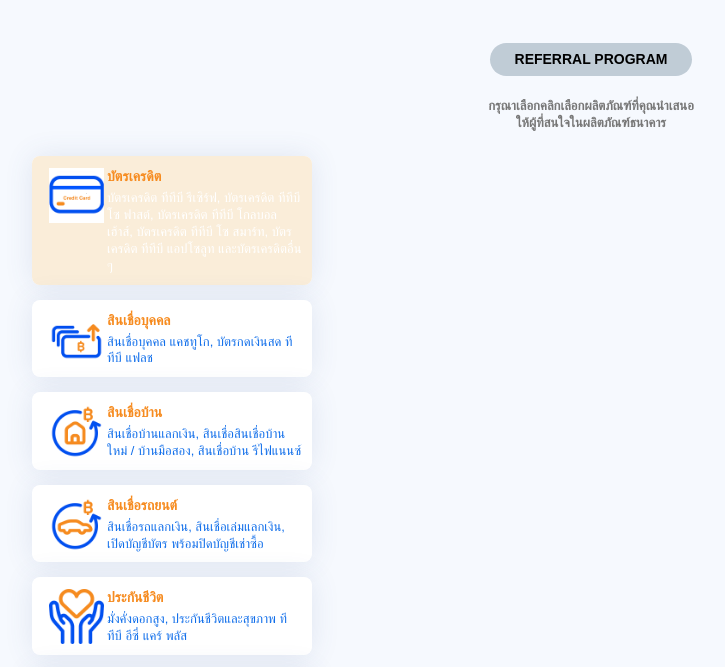
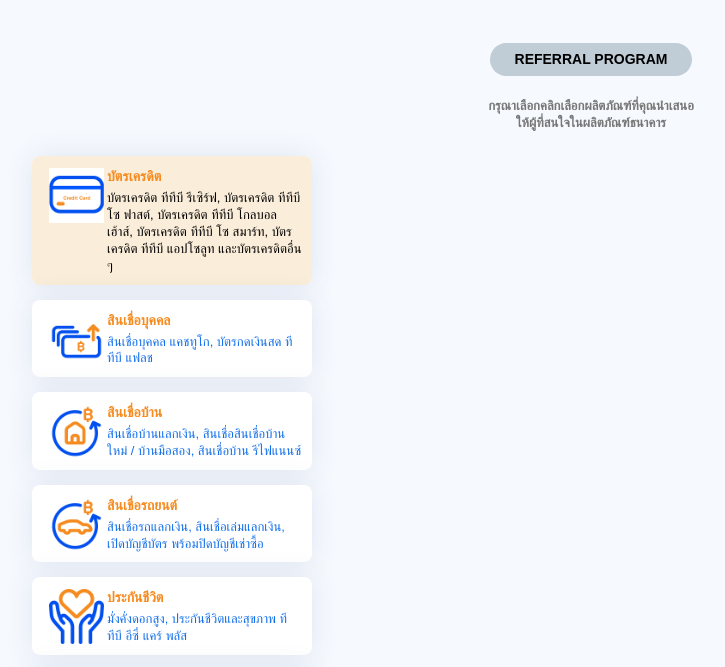
Before and after one commit to SuvitTMB/ReferralProgram, a plain HTML site: page referral-program.html in a window 1280 px wide. In both pictures the pointer is over the element 220 px from the left and 298 px from the top of the page. Shown: the part 78-745 px from the top of the page, without its empty margins (49-774 px from the left). Drawn offline with nearby package versions, Linux system fonts and the light colour scheme; a web font is replaced by a local one.

Commit message:
Add files via upload

```diff
--- a/assets/css/style.css
+++ b/assets/css/style.css
@@ -702,6 +702,7 @@ section {
 }
 .featured-services .icon-box:hover::before {
   background: #faedd9;
+  color:#000;
   top: 0;
   border-radius: 0px;
 }
@@ -736,10 +737,10 @@ section {
   margin-bottom: 0; line-height: 1.3;
 }
 .featured-services .icon-box:hover .title a, .featured-services .icon-box:hover .description {
-  color: #fff;
+  color: #000;
 }
 .featured-services .icon-box:hover .icon i {
-  color: #fff;
+  color: #000;
 }
 
 /*--------------------------------------------------------------
```
